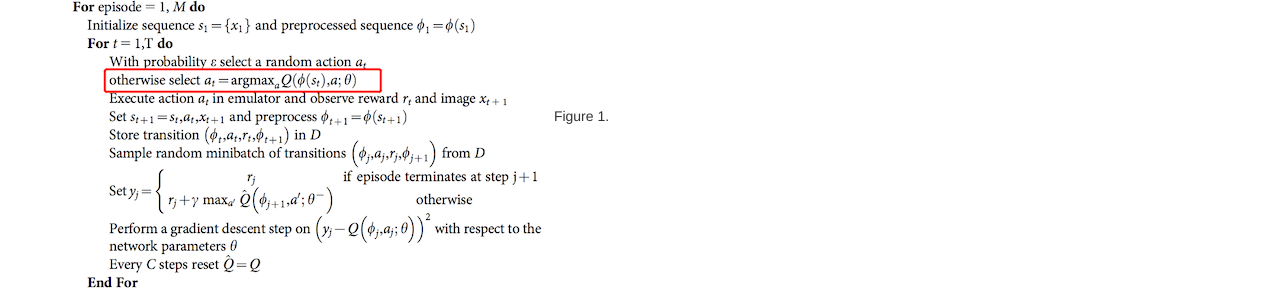
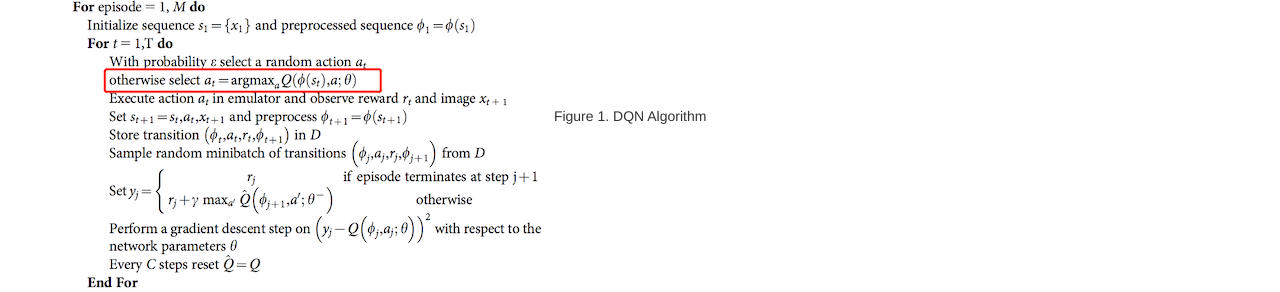
Before and after one commit to bikaylee/Jump-Jump, a Jekyll site: the page built from docs/final.md, in a window 1280 px wide and 900 px high, scrolled down 761 px. Shown: the part 151-443 px from the top of the window. Built offline with Jekyll 4.4.1, drawn with Linux system fonts in a browser that asks for light colours; our own code applies the rules of GitHub Pages for plain Markdown files; formulas are drawn with MathJax 3.

Commit message:
Update final.md

```diff
--- a/docs/final.md
+++ b/docs/final.md
@@ -11,7 +11,7 @@ Compared with the previous version, we made a huge update in the final version.
 This project includes continuous actions for both degree and velocity, so the environment is difficult and the state space is extremely large. As it was stated in both  our proposal and status report, we intended to solve the problem with the implementation of Deep Q learning. However, it was not a realistic choice. Due to the property of the continuous variables, we have an infinite number of state spaces(continuous action space). If we were to use DQN, action space must be converted to a discrete space while other inputs remain the same. A continuous state space will certainly cause the DQN model to overfit and to fail. As shown in figure, DQN won’t be able to locate the action with the highest reward because it is impossible to loop through all the accessible actions from an infinitely large action space. And using only discrete movements would greatly decrease the difficulty of the problem, we consequently decided to retain the continuous state space and moved to PPO(Proximal Policy Optimization), an algorithm that is on-policy instead of off-policy.
 <br><br>
 
-<img src="image/DQN.png"> Figure 1.<br>
+<img src="image/DQN.png"> Figure 1. DQN Algorithm<br>
 
 <br><br>
 
```
